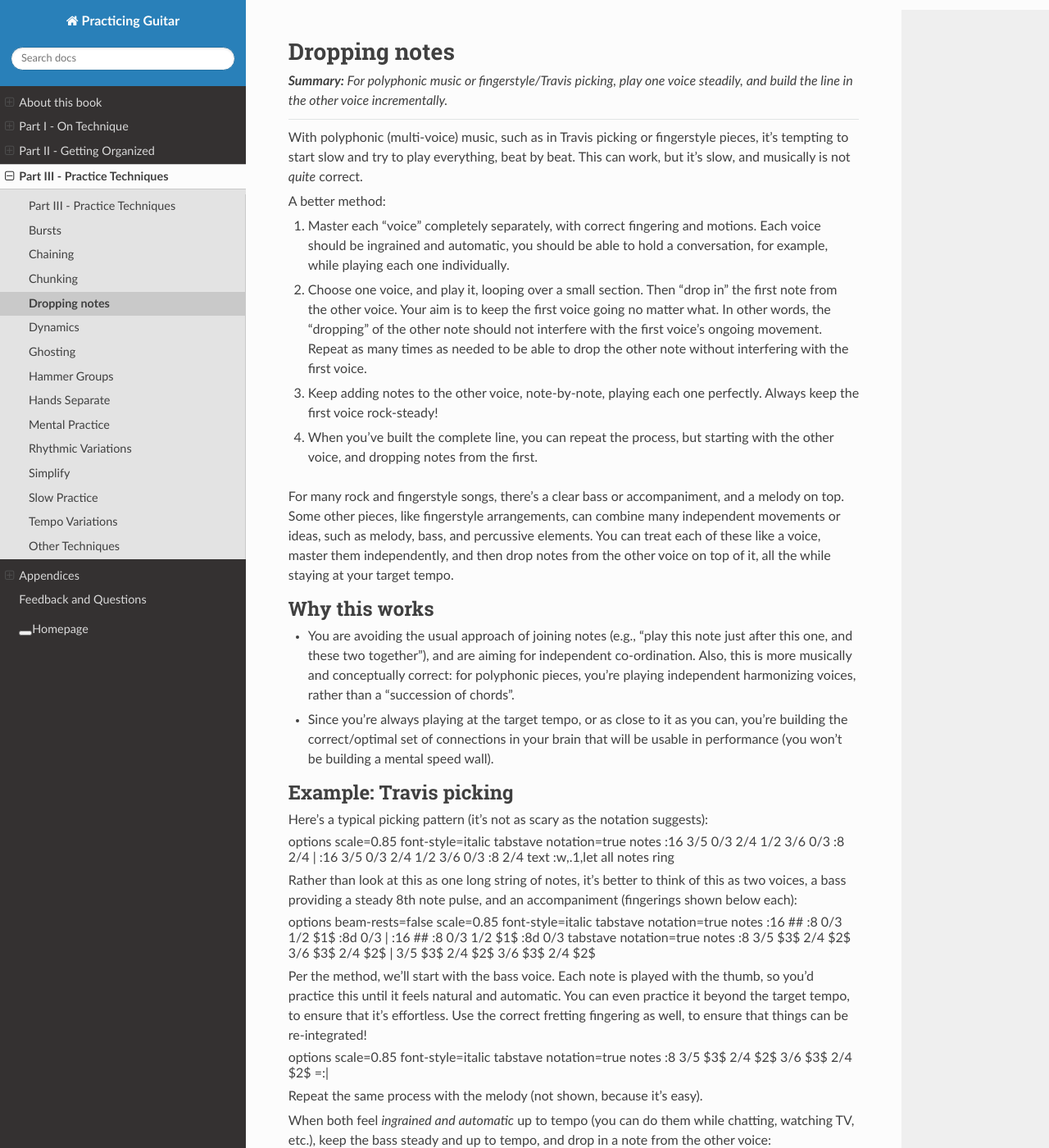
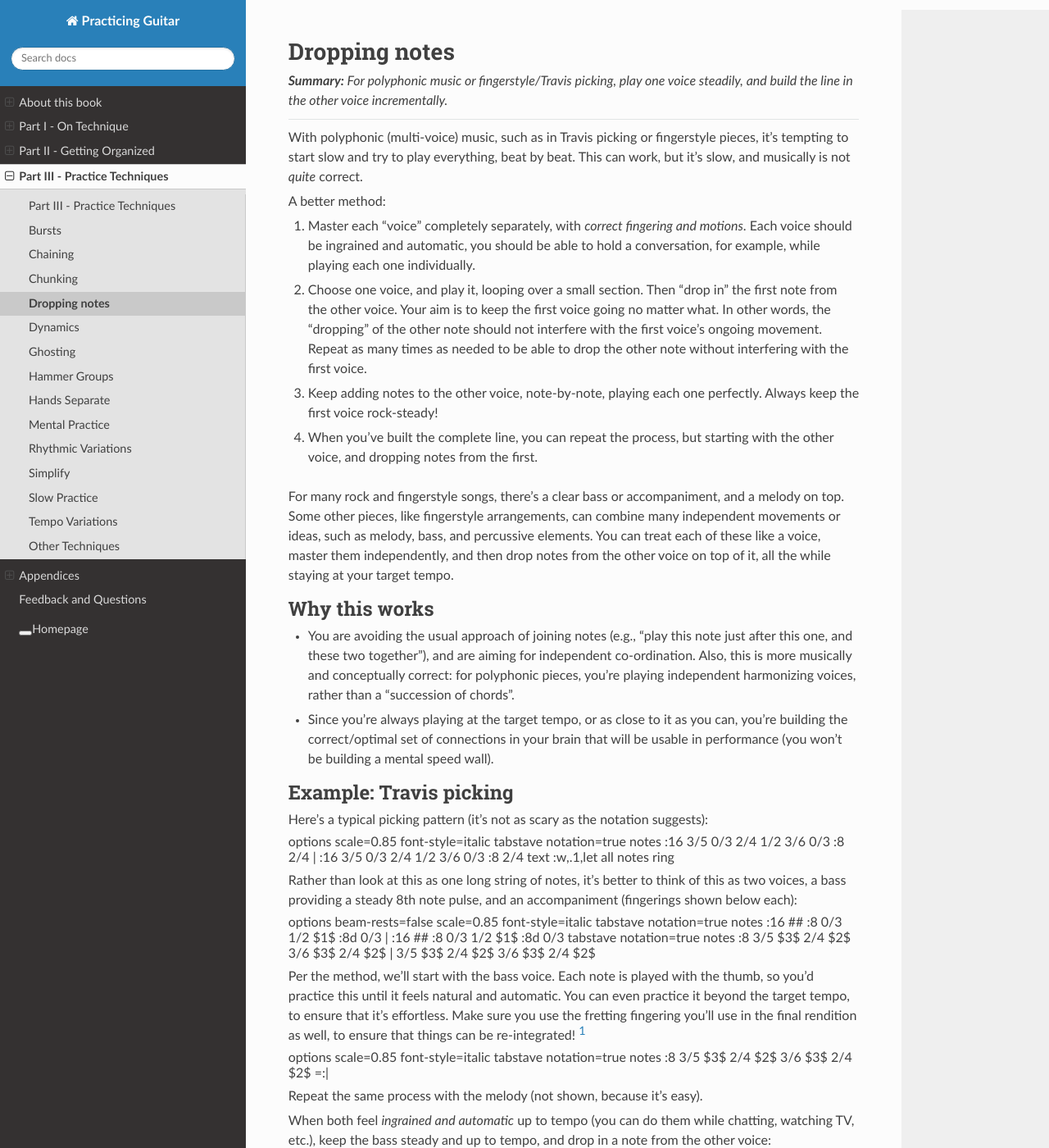
Before and after one commit to jzohrab/practicing-guitar, a Sphinx documentation site: the page built from docs/part-3-techniques/dropping-notes.rst, in a window 1280 px wide and 1400 px high. Shown: the whole window at 82% size. Built offline with Sphinx 7.4.7 and the Read the Docs theme 2.0.0, drawn with Linux system fonts in a browser that asks for light colours; a script that is not in the unit is left out; some of the changed text lies outside the part shown.

Commit message:
Note on dropping.

```diff
--- a/docs/part-3-techniques/dropping-notes.rst
+++ b/docs/part-3-techniques/dropping-notes.rst
@@ -10,7 +10,7 @@ With polyphonic (multi-voice) music, such as in Travis picking or fingerstyle pi
 
 A better method:
 
-1. Master each "voice" completely separately, with correct fingering and motions.   Each voice should be ingrained and automatic, you should be able to hold a conversation, for example, while playing each one individually.
+1. Master each "voice" completely separately, with *correct fingering and motions*.   Each voice should be ingrained and automatic, you should be able to hold a conversation, for example, while playing each one individually.
 2. Choose one voice, and play it, looping over a small section.  Then "drop in" the first note from the other voice.  Your aim is to keep the first voice going no matter what. In other words, the "dropping" of the other note should not interfere with the first voice's ongoing movement. Repeat as many times as needed to be able to drop the other note without interfering with the first voice.
 3. Keep adding notes to the other voice, note-by-note, playing each one perfectly.  Always keep the first voice rock-steady!
 4. When you've built the complete line, you can repeat the process, but starting with the other voice, and dropping notes from the first.
@@ -45,7 +45,8 @@ Rather than look at this as one long string of notes, it's better to think of th
    tabstave notation=true
    notes :8 3/5 $3$ 2/4 $2$ 3/6 $3$ 2/4 $2$ | 3/5 $3$ 2/4 $2$ 3/6 $3$ 2/4 $2$
 
-Per the method, we'll start with the bass voice.  Each note is played with the thumb, so you'd practice this until it feels natural and automatic.  You can even practice it beyond the target tempo, to ensure that it's effortless.  Use the correct fretting fingering as well, to ensure that things can be re-integrated!
+Per the method, we'll start with the bass voice.  Each note is played with the thumb, so you'd practice this until it feels natural and automatic.  You can even practice it beyond the target tempo, to ensure that it's effortless.  Make sure you use the fretting fingering you'll use in the final rendition as well, to ensure that things can be re-integrated! [#]_
+
 
 .. vextab::
    :width: 400
```
Also changed, not shown: other parts of docs/part-3-techniques/dropping-notes.rst (+2 -0 lines).
